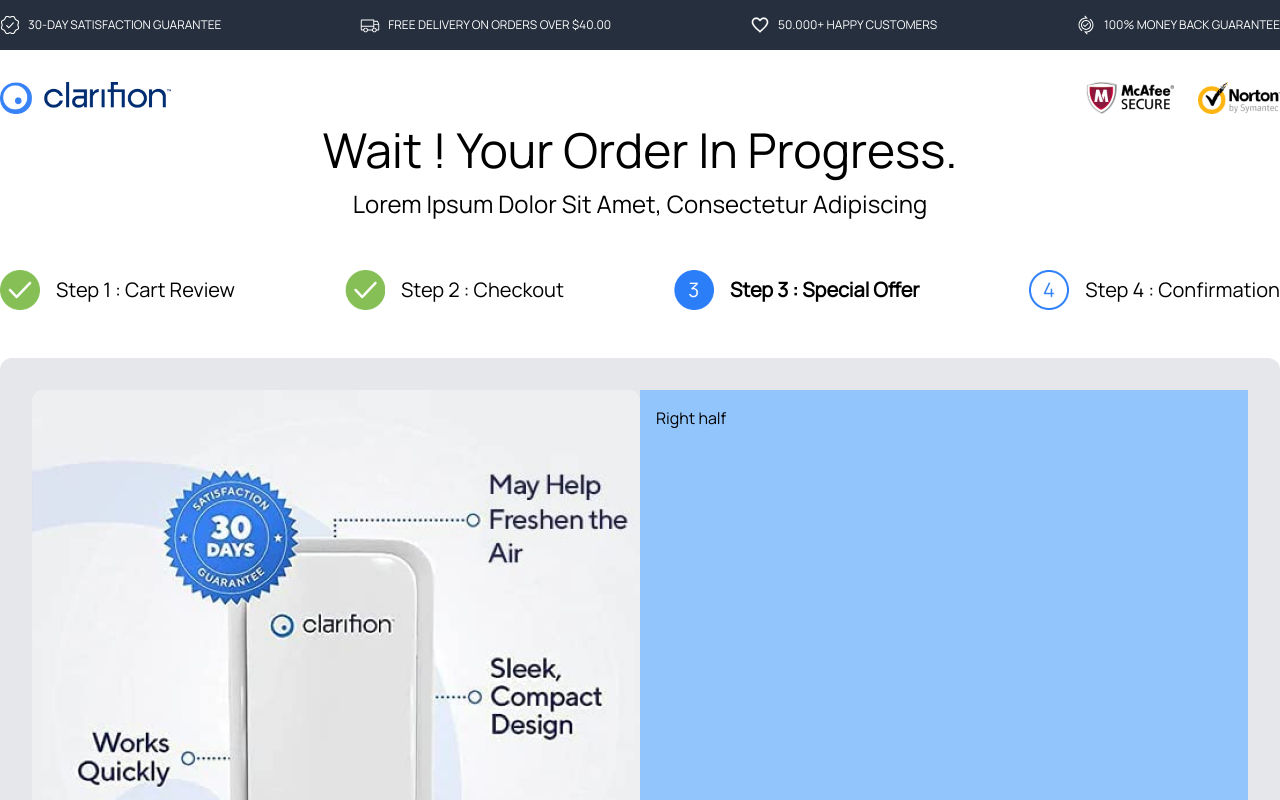
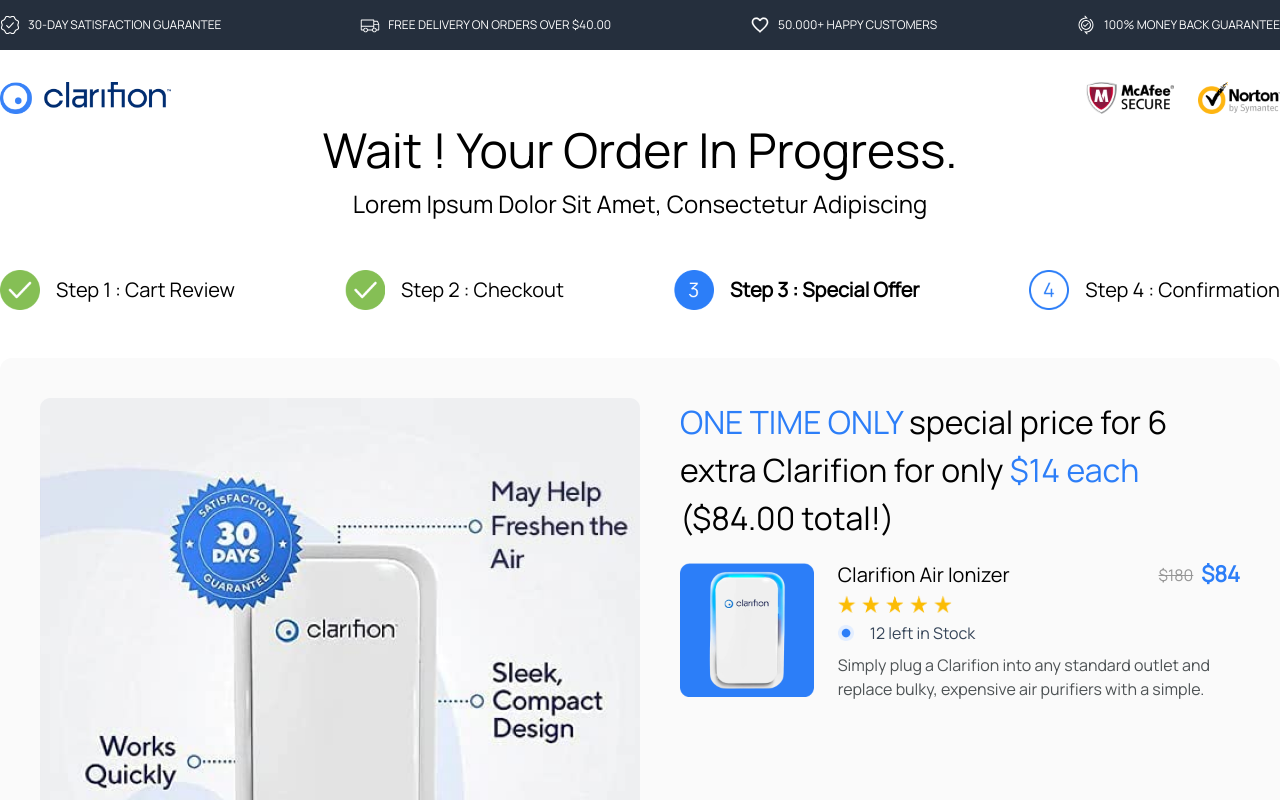
Before and after one commit to alexolmedo/react-tailwind-test, a React (Create React App) app: page / in a window 1280 px wide. Shown: the top 800 px of the page. Built offline with nearby package versions, Linux system fonts and the light colour scheme.

Commit message:
Special price

```diff
--- a/src/App.js
+++ b/src/App.js
@@ -97,7 +97,7 @@
 
         </div>
 
-        <div className="bg-gray-200 p-8 rounded-xl">
+        <div className="bg-gray-background p-10 rounded-xl">
           <div className="flex">
             <div className="w-1/2">
               <div>
@@ -130,9 +130,54 @@
               </div>
 
             </div>
-            <div className="w-1/2 bg-blue-300 p-4">
-              Right half
+
+            <div className="w-1/2 pl-10">
+
+              <div className="text-[32px]">
+                <span className="text-blue-highlight">ONE TIME ONLY</span> special price for 6 extra Clarifion for
+                only <span className="text-blue-highlight">$14 each</span> ($84.00 total!)
+              </div>
+
+              <div className="flex mt-4 items-center">
+                <img className="h-[134px]" src="./images/icon-clarifion-air-purifier.png" alt=""/>
+
+                <div className="grow pl-6">
+
+                  <div className="flex justify-between items-center pb-1">
+                    <div className="text-[20px]">
+                      Clarifion Air Ionizer
+                    </div>
+                    <div className="flex items-center ">
+                      <span className="text-[16px] text-gray-crossed line-through mr-2">
+                        $180
+                      </span>
+                      <span className="text-[22px] text-blue-highlight font-semibold">
+                        $84
+                      </span>
+                    </div>
+                  </div>
+
+                  <div>
+                    <img className="h-[18px]" src="./images/icon-stars.png" alt=""/>
+                  </div>
+
+                  <div className="flex items-center py-2">
+                    <img className="h-[16px] hover:cursor-pointer" src="./images/radio-button.png" alt=""/>
+                    <div className="ml-4 text-black-stock">
+                      12 left in Stock
+                    </div>
+                  </div>
+
+                  <div className="text-black-copy">
+                    Simply plug a Clarifion into any standard outlet and replace bulky, expensive air purifiers with a
+                    simple.
+                  </div>
+                </div>
+
+              </div>
+
             </div>
+
           </div>
         </div>
 
--- a/tailwind.config.js
+++ b/tailwind.config.js
@@ -7,7 +7,12 @@
     extend: {
       colors: {
         'gray-custom': '#252F3D',
+        'gray-background': '#FAFAFA',
+        'gray-crossed': '#969696',
+        'black-stock': '#37465A',
+        'black-copy': '#4D5254',
         'green-verified': '#5BB59A',
+        'blue-highlight': '#2C7EF8',
       }
     },
   },
```
Also changed, not shown: public/images/icon-clarifion-air-purifier.png (added), public/images/radio-button.png (added).
